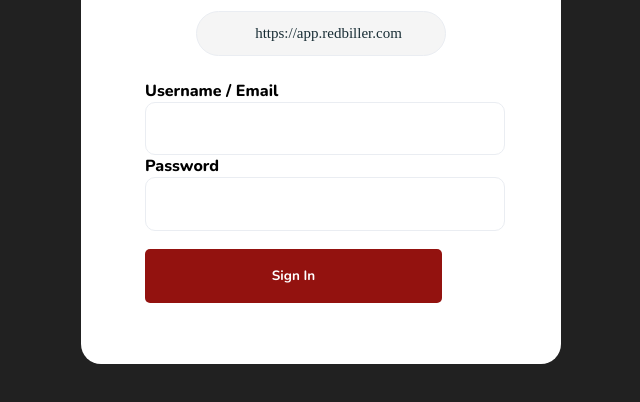
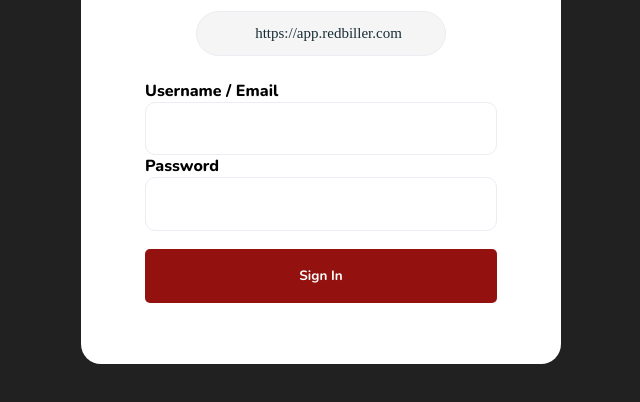
Before and after one commit to princewill1993/Ndubuisi-Princewill-s-REDMILLER-s-PROJECT, a plain HTML site: page signin.html in a window 1280 px wide. Shown: the part 436-838 px from the top of the page, without its empty margins (319-959 px from the left). Drawn offline with nearby package versions, Linux system fonts and the light colour scheme.

Commit message:
Add files via upload

```diff
--- a/style.css
+++ b/style.css
@@ -1280,15 +1280,17 @@ header {
 
    .signin__page .input__section .input__wrapper input{
     border: 1px solid var(--border-color);
-    width: 27em;
+    /* width: 27em; */
     height: 4em;
+    width: 100%;
     border-radius: 10px;
 
    }
 
    .signin__page .input__section .input__wrapper .submit__button{
     background-color: var(--secondary-color-3);
-    width: 22em;
+    /* width: 22em; */
+    width: 100%;
     height: 4em;
     border: none;
     border-radius: 5px;
```
